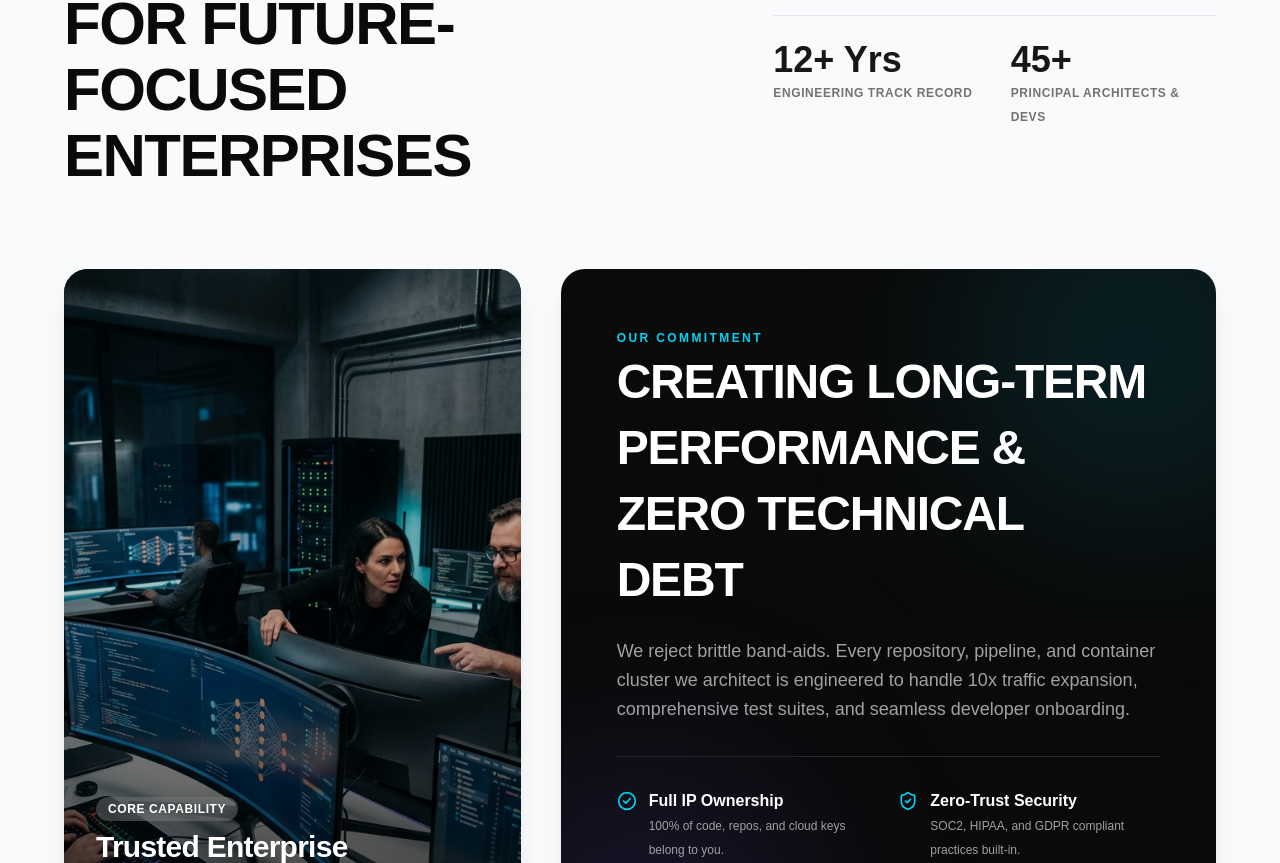
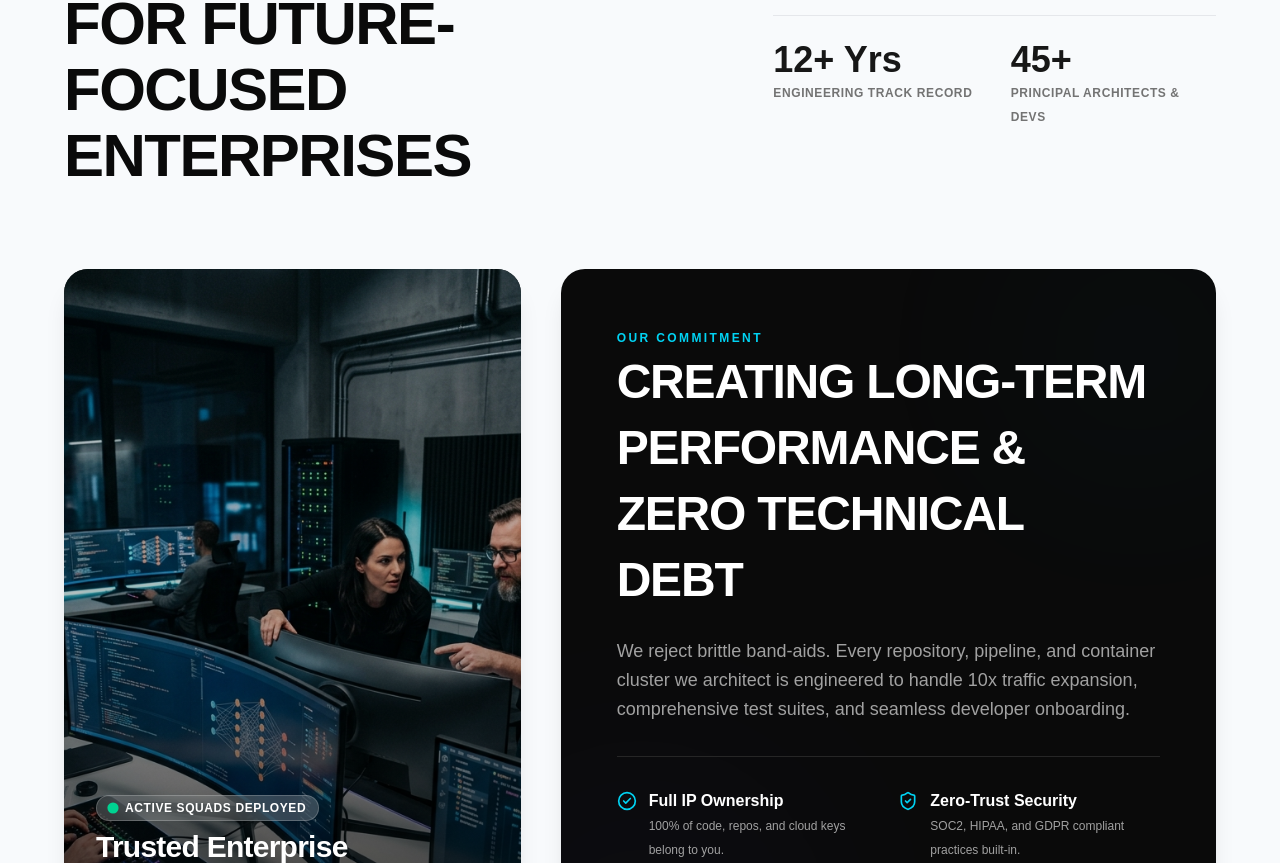
Before and after one commit to ruhul2003/VALENCE, a Next.js app: page / in a window 1280 px wide. Shown: the part 1857-2720 px from the top of the page. Built offline with nearby package versions, Linux system fonts and the light colour scheme; a web font is replaced by a local one.

Commit message:
Add interactive terminal status pulses and animated badge physics to about section architecture preview.

```diff
--- a/src/components/AboutSection.jsx
+++ b/src/components/AboutSection.jsx
@@ -80,9 +80,17 @@ export default function AboutSection() {
 
             {/* Card Content Badge */}
             <div className="absolute bottom-8 left-8 right-8 text-white space-y-2">
-              <span className="inline-block px-3 py-1 rounded-full bg-white/20 backdrop-blur-md text-xs font-semibold tracking-wider uppercase">
-                Core Capability
-              </span>
+              <motion.div
+                whileHover={{ scale: 1.05 }}
+                className="inline-flex items-center gap-2 px-3 py-1 rounded-full bg-white/20 backdrop-blur-md text-xs font-semibold tracking-wider uppercase border border-white/20"
+              >
+                <motion.span
+                  animate={{ scale: [1, 1.4, 1], opacity: [0.5, 1, 0.5] }}
+                  transition={{ repeat: Infinity, duration: 2, ease: "easeInOut" }}
+                  className="w-2 h-2 rounded-full bg-emerald-400 inline-block"
+                />
+                <span>Active Squads Deployed</span>
+              </motion.div>
               <h3 className="text-xl sm:text-2xl lg:text-3xl font-bold tracking-tight">
                 Trusted Enterprise Engineering
               </h3>
@@ -102,8 +110,16 @@ export default function AboutSection() {
             className="md:col-span-6 lg:col-span-7 flex flex-col justify-between rounded-3xl p-8 sm:p-10 lg:p-14 bg-neutral-950 text-white relative overflow-hidden shadow-xl"
           >
             {/* Ambient backdrop glow */}
-            <div className="absolute -right-20 -top-20 w-80 h-80 bg-cyan-500/15 rounded-full blur-[100px] pointer-events-none" />
-            <div className="absolute -left-20 -bottom-20 w-80 h-80 bg-indigo-500/15 rounded-full blur-[100px] pointer-events-none" />
+            <motion.div
+              animate={{ scale: [1, 1.25, 1], opacity: [0.12, 0.22, 0.12] }}
+              transition={{ repeat: Infinity, duration: 7, ease: "easeInOut" }}
+              className="absolute -right-20 -top-20 w-80 h-80 bg-cyan-500/20 rounded-full blur-[100px] pointer-events-none"
+            />
+            <motion.div
+              animate={{ scale: [1, 1.2, 1], opacity: [0.12, 0.22, 0.12] }}
+              transition={{ repeat: Infinity, duration: 8, ease: "easeInOut", delay: 1 }}
+              className="absolute -left-20 -bottom-20 w-80 h-80 bg-indigo-500/20 rounded-full blur-[100px] pointer-events-none"
+            />
 
             <div className="relative z-10 space-y-6">
               <span className="text-xs font-bold tracking-[0.2em] text-cyan-400 uppercase">
```
